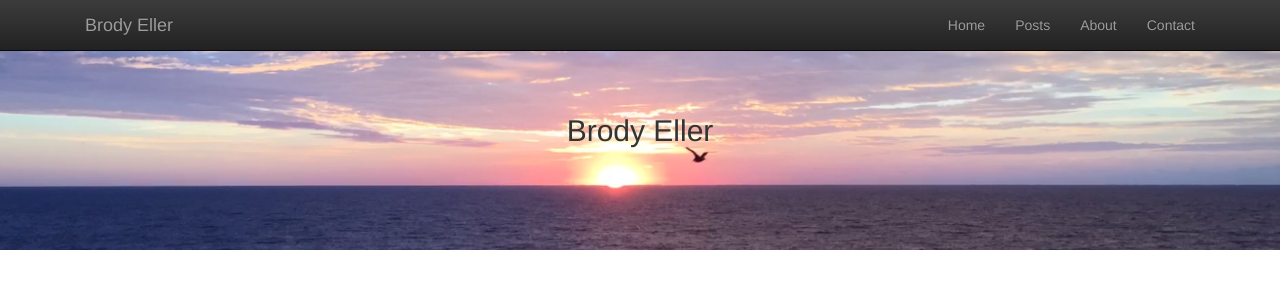
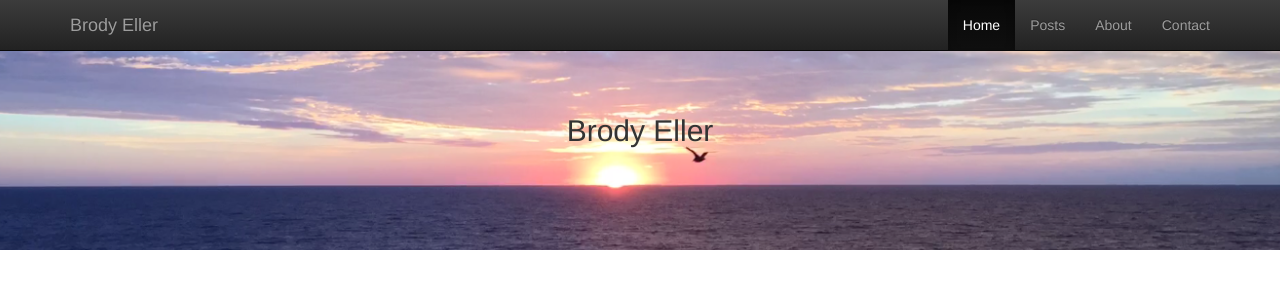
Before and after one commit to BrodyEller/brodyeller.github.io, a Jekyll site: the page built from _posts/2016-09-24-welcome-to-jekyll.markdown, in a window 1280 px wide. Shown: the top 300 px of the page. Built offline with Jekyll 4.4.1, drawn with Linux system fonts in a browser that asks for light colours; nearby versions of some CDN libraries.

Commit message:
More header updates

```diff
--- a/_includes/header.html
+++ b/_includes/header.html
@@ -1,19 +1,25 @@
 <nav class="navbar navbar-inverse navbar-fixed-top" role="navigation">
     <div class="container">
-      <div class="col-sm-4">
-        <a href={{ site.url }} class="navbar-brand">{{ site.title }}</a>
+      <div class="navbar-header">
+
+        <button type="button" class="navbar-toggle" data-toggle="collapse" data-target=".navHeaderCollapse">
+          <span class="icon-bar"></span>
+          <span class="icon-bar"></span>
+          <span class="icon-bar"></span>
+        </button>
+
+      <a href={{ site.url }} class="navbar-brand">{{ site.title }}</a>
+
       </div>
-      <div class="col-sm-8">
-        <div class="navbar-collapse collapse navbar-responsive-collapse">
+        <div class="navbar-collapse collapse navbar-responsive-collapse navHeaderCollapse">
           <ul class="nav navbar-nav navbar-right">
-            <li><a class="active" href="#">Home</a></li>
+            <li class="active"><a href="#">Home</a></li>
             <li><a href="#">Posts</a></li>
             <li><a href="#">About</a></li>
             <li><a href="#">Contact</a></li>
           </ul>
         </div>
       </div>
-    </div>
 </nav>
 <!--
 <ul class="nav navbar-nav navbar-right">
```
